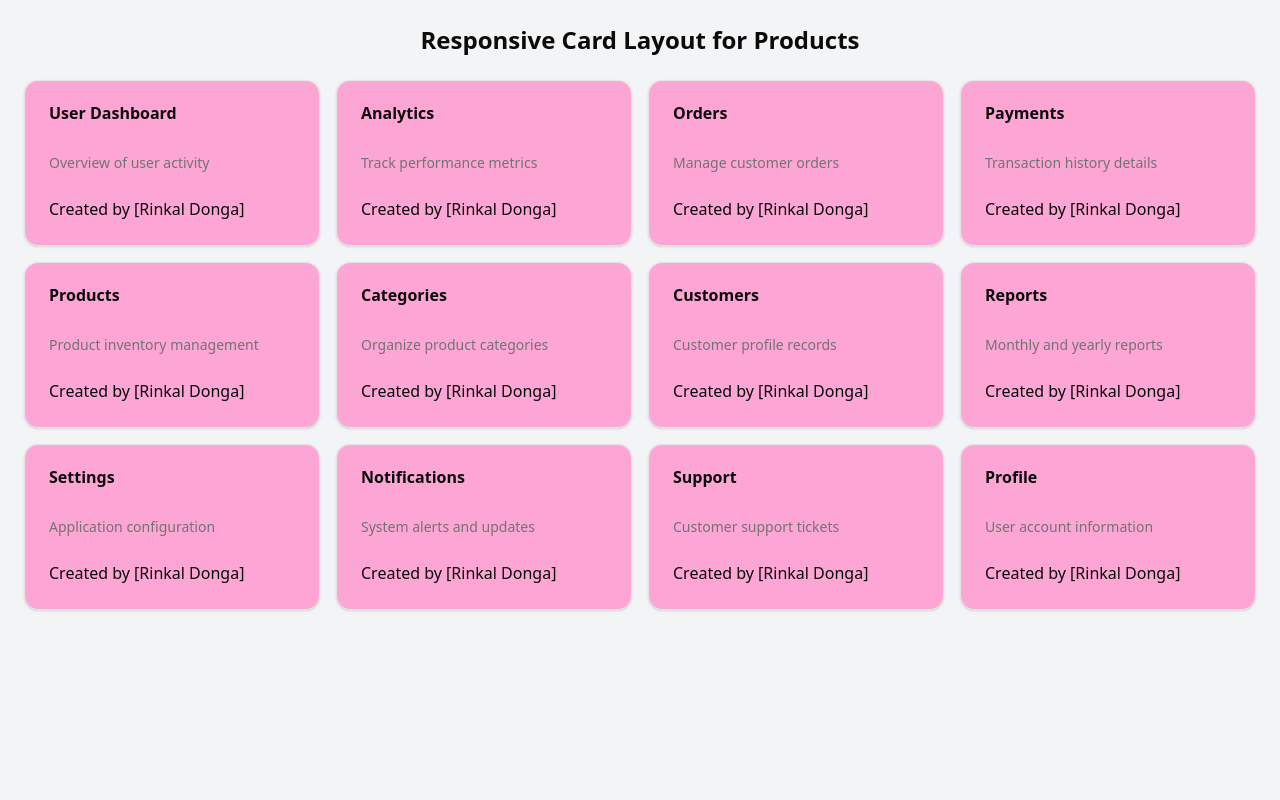
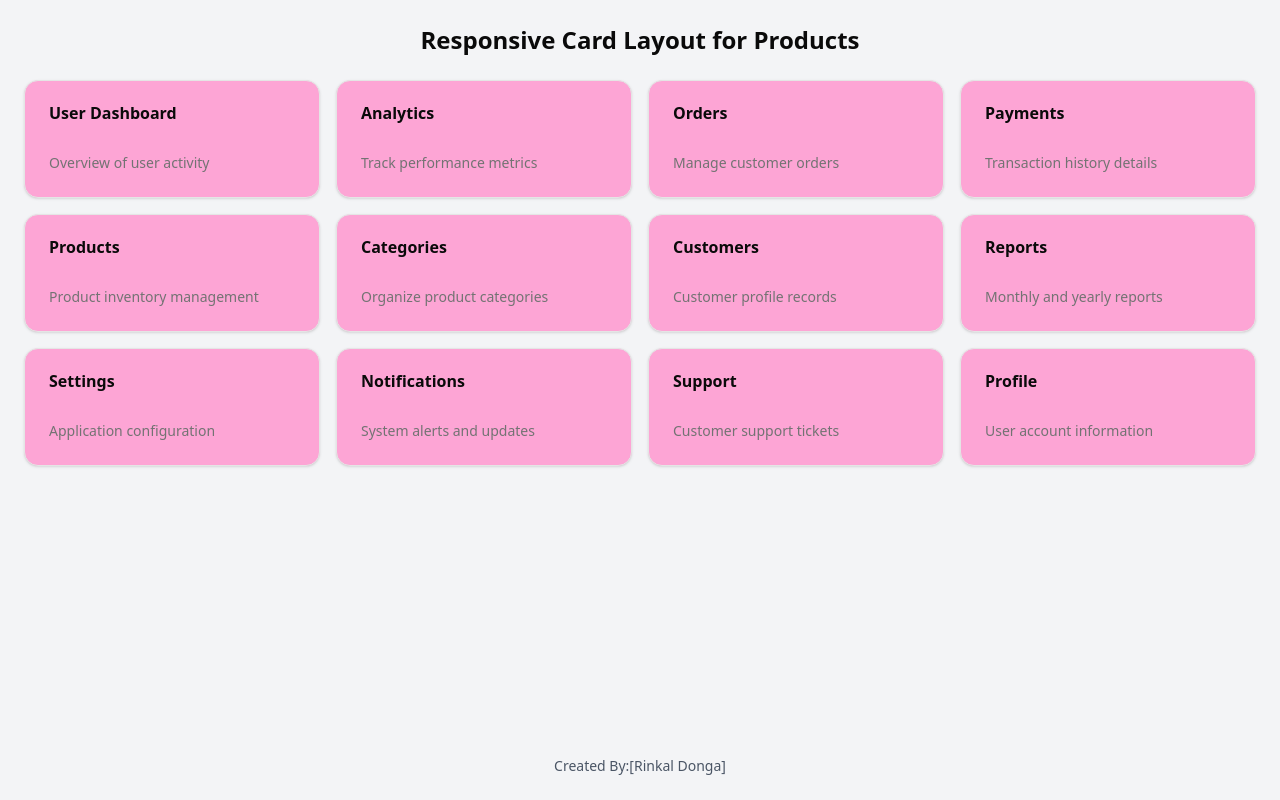
Before and after one commit to froemailtest/My-Product, a Next.js app: page / in a window 1280 px wide. Built offline with nearby package versions, Linux system fonts and the light colour scheme.

Commit message:
add
add header and footer

```diff
--- a/src/app/page.tsx
+++ b/src/app/page.tsx
@@ -2,12 +2,22 @@ import CardList from "../components/ui/CardList";
 
 export default function HomePage() {
   return (
-    <div className="min-h-screen bg-gray-100 p-6">
-      <h1 className="mb-6 text-center text-2xl font-semibold">
-        Responsive Card Layout for Products
-      </h1>
+    <div className="min-h-screen bg-gray-100 p-6 flex flex-col">
 
-      <CardList />
+
+      <header className="mb-6 text-center">
+        <h1 className="text-2xl font-semibold">
+          Responsive Card Layout for Products
+        </h1>
+      </header>
+
+      <main className="flex-1">
+        <CardList />
+      </main>
+
+      <footer className="mt-6 text-center text-sm text-gray-600">
+        Created By:[Rinkal Donga]      </footer>
+
     </div>
   );
 }
--- a/src/components/ui/CardList.tsx
+++ b/src/components/ui/CardList.tsx
@@ -4,7 +4,6 @@ import {
   CardTitle,
   CardDescription,
   CardContent,
-  CardFooter,
 } from "../ui/card"
 
 export default function CardList() {
@@ -43,8 +42,8 @@ export default function CardList() {
           <CardContent>
             <CardDescription>{card.desc}</CardDescription>
           </CardContent>
-          <CardFooter>Created by [Rinkal Donga]</CardFooter>
         </Card>
+
       ))}
     </div>
   )
```
